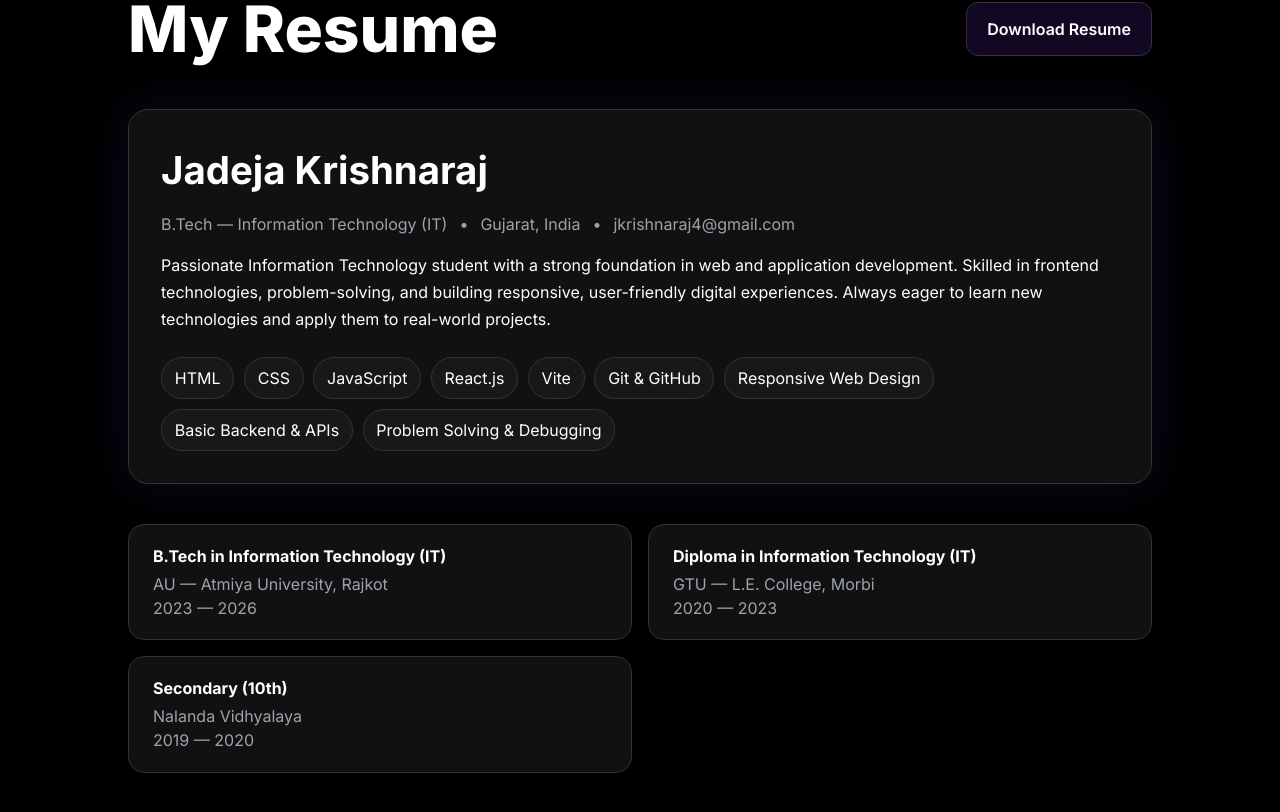
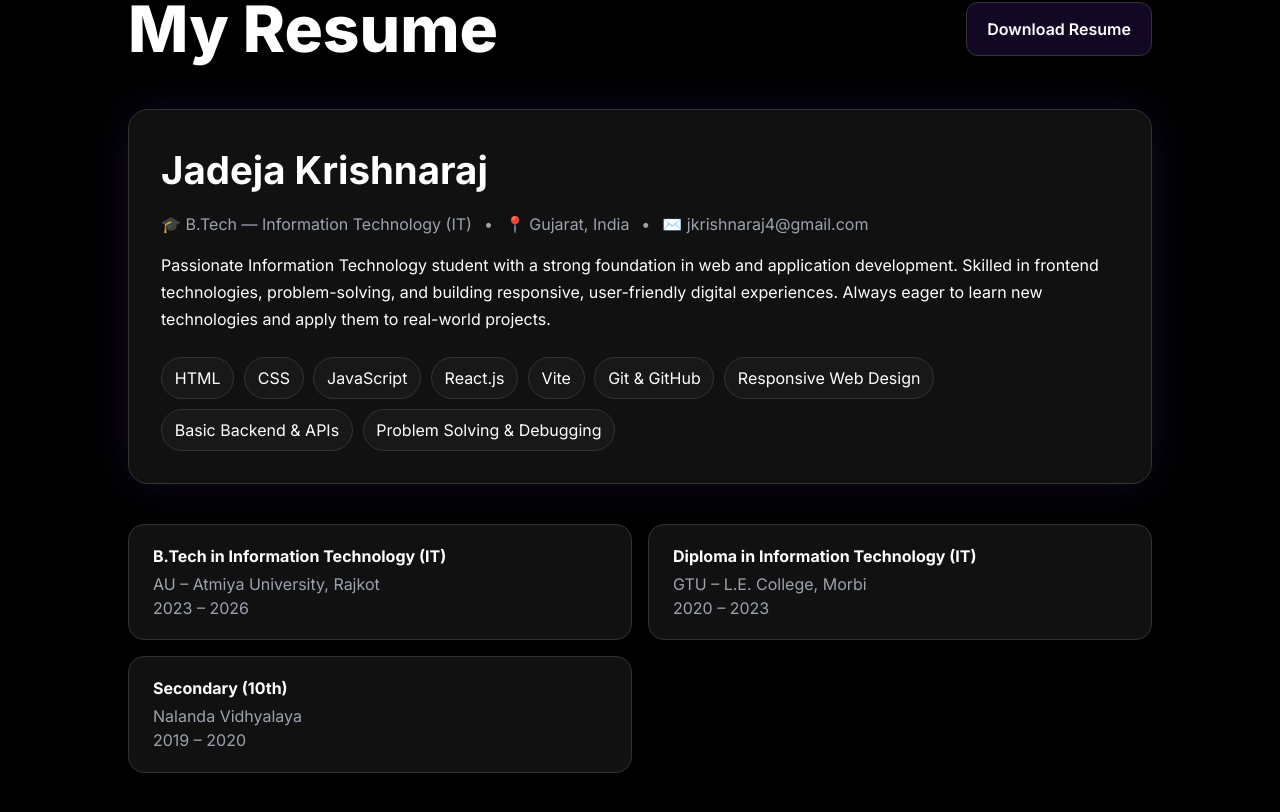
Before and after one commit to jaddu0329/Jadeja_krishnarajsinh21, a React (Vite) app: page / in a window 1280 px wide. Shown: the part 7750-8562 px from the top of the page. Built offline with nearby package versions, Linux system fonts and the light colour scheme.

Commit message:
content(resume): populate profile, education, and local download link

```diff
--- a/src/components/ResumeSection.jsx
+++ b/src/components/ResumeSection.jsx
@@ -3,7 +3,8 @@ import { motion } from 'framer-motion';
 import './ResumeSection.css';
 
 const ResumeSection = () => {
-  const resumeUrl = 'https://drive.google.com/uc?export=download&id='; // TODO: put your resume file URL here
+  // Place a file at public/resume.pdf or replace with your actual resume URL
+  const resumeUrl = '/resume.pdf';
 
   const containerVariants = {
     hidden: {},
@@ -49,11 +50,11 @@ const ResumeSection = () => {
       <motion.div className="resume-card" variants={containerVariants} initial="hidden" whileInView="visible" viewport={{ once: true, amount: 0.3 }}>
         <motion.h3 className="resume-name" variants={itemVariants}>Jadeja Krishnaraj</motion.h3>
         <motion.div className="resume-meta" variants={itemVariants}>
-          <span>B.Tech — Information Technology (IT)</span>
+          <span>🎓 B.Tech — Information Technology (IT)</span>
           <span>•</span>
-          <span>Gujarat, India</span>
+          <span>📍 Gujarat, India</span>
           <span>•</span>
-          <span>jkrishnaraj4@gmail.com</span>
+          <span>✉️ jkrishnaraj4@gmail.com</span>
         </motion.div>
         <motion.p className="resume-summary" variants={itemVariants}>
           Passionate Information Technology student with a strong foundation in web and application development. Skilled in frontend technologies, problem-solving, and building responsive, user-friendly digital experiences. Always eager to learn new technologies and apply them to real-world projects.
@@ -73,18 +74,18 @@ const ResumeSection = () => {
       <motion.div className="resume-education" initial={{ opacity: 0, y: 24 }} whileInView={{ opacity: 1, y: 0 }} viewport={{ once: true, amount: 0.3 }} transition={{ duration: 0.5, ease: 'easeOut' }}>
         <div className="edu-card">
           <div className="edu-title">B.Tech in Information Technology (IT)</div>
-          <div className="edu-subtitle">AU — Atmiya University, Rajkot</div>
-          <div className="edu-duration">2023 — 2026</div>
+          <div className="edu-subtitle">AU – Atmiya University, Rajkot</div>
+          <div className="edu-duration">2023 – 2026</div>
         </div>
         <div className="edu-card">
           <div className="edu-title">Diploma in Information Technology (IT)</div>
-          <div className="edu-subtitle">GTU — L.E. College, Morbi</div>
-          <div className="edu-duration">2020 — 2023</div>
+          <div className="edu-subtitle">GTU – L.E. College, Morbi</div>
+          <div className="edu-duration">2020 – 2023</div>
         </div>
         <div className="edu-card">
           <div className="edu-title">Secondary (10th)</div>
           <div className="edu-subtitle">Nalanda Vidhyalaya</div>
-          <div className="edu-duration">2019 — 2020</div>
+          <div className="edu-duration">2019 – 2020</div>
         </div>
       </motion.div>
     </section>
```
